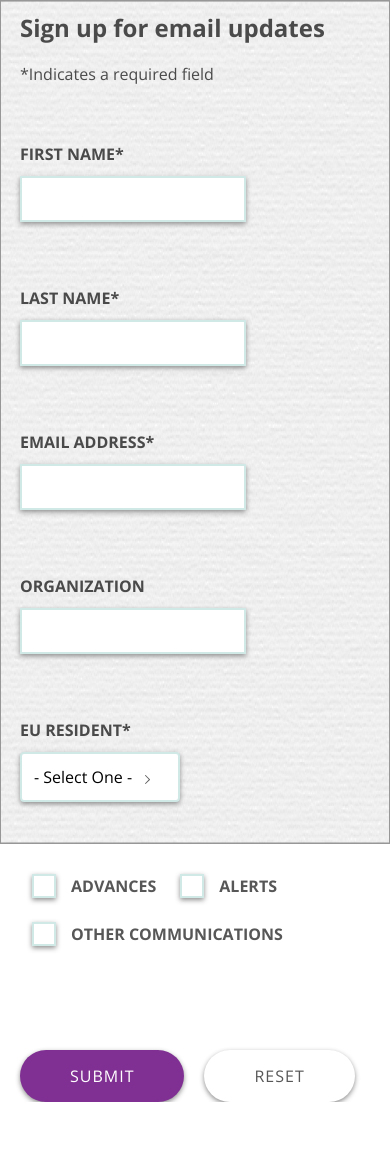
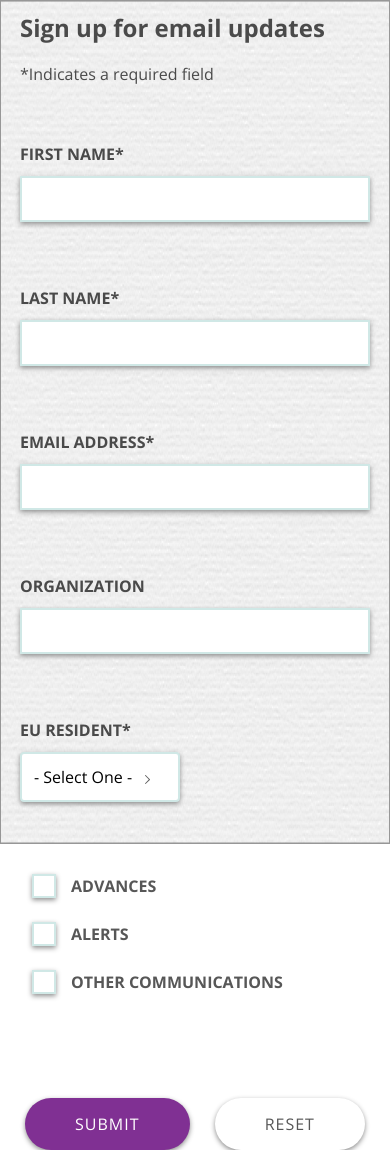
Before and after one commit to AChris07/hero-digital-app, a Next.js app: page / in a window 390 px wide. Before the commit the page ends 1102 px from the top, so only its background shows below. Built offline with nearby package versions, Linux system fonts and the light colour scheme.

Commit message:
Improve style responsiveness

```diff
--- a/pages/index.js
+++ b/pages/index.js
@@ -116,7 +116,7 @@ export default function Home() {
             <form type="submit" onSubmit={handleSubmit} noValidate>
               <div className="columns is-multiline">
                 <FormInput
-                  className="column is-half"
+                  className="column is-half is-full-mobile"
                   name="firstName"
                   label="First Name"
                   value={firstName.value}
@@ -130,7 +130,7 @@ export default function Home() {
                   required
                 />
                 <FormInput
-                  className="column is-half"
+                  className="column is-half is-full-mobile"
                   name="lastName"
                   label="Last Name"
                   value={lastName.value}
@@ -144,7 +144,7 @@ export default function Home() {
                   required
                 />
                 <FormInput
-                  className="column is-half"
+                  className="column is-half is-full-mobile"
                   name="email"
                   label="Email Address"
                   type="email"
@@ -159,7 +159,7 @@ export default function Home() {
                   required
                 />
                 <FormInput
-                  className="column is-half"
+                  className="column is-half is-full-mobile"
                   name="organization"
                   label="Organization"
                   value={organization.value}
@@ -172,7 +172,7 @@ export default function Home() {
                   )}
                 />
                 <FormSelect
-                  className="column is-half"
+                  className="column is-half is-full-mobile"
                   name="isEUResident"
                   label="EU Resident"
                   options={[
@@ -200,7 +200,7 @@ export default function Home() {
                 ]}
               >
                 <FormCheck
-                  className="column is-half"
+                  className="column is-half is-full-mobile"
                   name="advances"
                   label="Advances"
                   isChecked={hasAdvances.value}
@@ -211,7 +211,7 @@ export default function Home() {
                   multiple
                 />
                 <FormCheck
-                  className="column is-half"
+                  className="column is-half is-full-mobile"
                   name="alerts"
                   label="Alerts"
                   isChecked={hasAlerts.value}
@@ -222,7 +222,7 @@ export default function Home() {
                   multiple
                 />
                 <FormCheck
-                  className="column is-half"
+                  className="column is-half is-full-mobile"
                   name="otherComms"
                   label="Other Communications"
                   isChecked={hasOtherComms.value}
--- /dev/null
+++ b/styles/_breakpoints.sass
@@ -0,0 +1 @@
+$mobile: 768px
--- a/styles/_shared.sass
+++ b/styles/_shared.sass
@@ -1,3 +1,5 @@
+@use './breakpoints'
+
 .hd-button-group
   display: flex
   justify-content: flex-start
@@ -5,3 +7,6 @@
 
   button:not(:first-child)
     margin-left: 20px
+
+  @media screen and (max-width: breakpoints.$mobile)
+    justify-content: space-evenly
```
